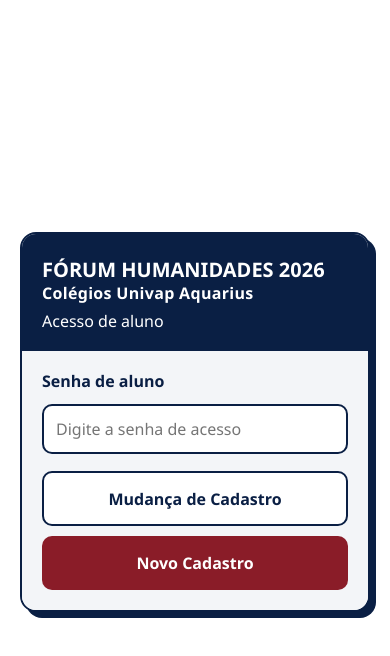
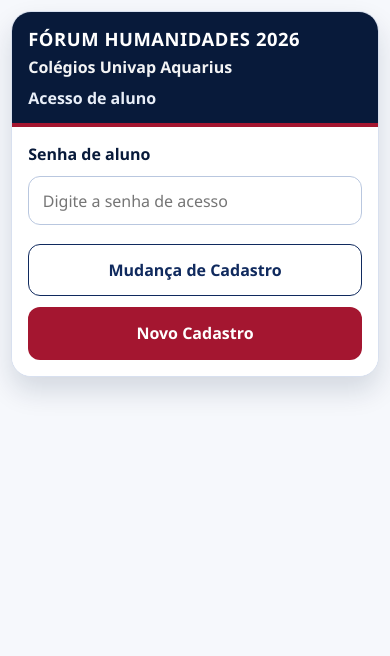
Before and after one commit to guibsonv-hash/forumhumanidades, a website: page index.html in a window 390 px wide. Drawn offline with nearby package versions, Linux system fonts and the light colour scheme.

Commit message:
Update styles.css

```diff
--- a/styles.css
+++ b/styles.css
@@ -1,8 +1,12 @@
 :root {
-  --blue-dark: #0a1f44;
-  --red-dark: #8a1c28;
+  --navy-900: #081a3a;
+  --navy-800: #102a5e;
+  --navy-100: #e8eef8;
+  --red-800: #7f1127;
+  --red-700: #a41630;
   --white: #ffffff;
-  --neutral-light: #f3f5f8;
+  --slate-50: #f6f8fc;
+  --slate-200: #d8e0ef;
 }
 
 * {
@@ -13,23 +17,22 @@
   margin: 0;
   min-height: 100vh;
   font-family: "Segoe UI", Tahoma, Geneva, Verdana, sans-serif;
-  color: var(--blue-dark);
-  background: var(--white);
-  display: grid;
-  place-items: center;
-  padding: 1.25rem;
+  color: var(--navy-900);
+  background: var(--slate-50);
+  padding: 1rem;
 }
 
 .page {
   width: 100%;
-  max-width: 560px;
+  max-width: 860px;
+  margin: 0 auto;
 }
 
 .card {
   background: var(--white);
-  border: 2px solid var(--blue-dark);
-  border-radius: 16px;
-  box-shadow: 8px 8px 0 var(--blue-dark);
+  border: 1px solid var(--slate-200);
+  border-radius: 20px;
+  box-shadow: 0 14px 28px rgba(8, 26, 58, 0.14);
   overflow: hidden;
 }
 
@@ -38,39 +41,42 @@
 }
 
 .card-header {
-  background: var(--blue-dark);
+  background: var(--navy-900);
   color: var(--white);
-  padding: 1.2rem 1.25rem;
+  padding: 1.25rem 1.25rem 1rem;
+  border-bottom: 4px solid var(--red-700);
+}
+
+.brand-title {
+  margin: 0;
+  font-size: clamp(1.15rem, 3.4vw, 2rem);
+  letter-spacing: 0.03em;
+  line-height: 1.15;
+  font-weight: 900;
 }
 
 .event-tag {
-  margin: 0;
-  color: var(--white);
-  font-weight: 700;
-  letter-spacing: 0.02em;
-}
-
-.card-header h1 {
-  margin: 0.35rem 0 0;
-  font-size: 1.5rem;
-  line-height: 1.2;
+  margin: 0.4rem 0 0;
+  opacity: 0.95;
+  font-weight: 600;
 }
 
 .subtitle {
-  margin: 0.35rem 0 0;
-  color: var(--white);
+  margin: 0.55rem 0 0;
+  font-weight: 600;
+  color: var(--navy-100);
 }
 
 .form {
   display: grid;
-  gap: 0.7rem;
-  padding: 1.2rem 1.25rem 1.3rem;
-  background: var(--neutral-light);
+  gap: 0.72rem;
+  padding: 1.2rem;
+  background: var(--white);
 }
 
 label {
   font-weight: 700;
-  color: var(--blue-dark);
+  color: var(--navy-900);
 }
 
 input,
@@ -82,89 +88,90 @@
 input,
 select {
   width: 100%;
-  padding: 0.75rem;
-  border: 2px solid var(--blue-dark);
-  border-radius: 10px;
+  padding: 0.78rem 0.85rem;
+  border: 1.5px solid #b9c7df;
+  border-radius: 12px;
   background: var(--white);
-  color: var(--blue-dark);
+  color: var(--navy-900);
 }
 
 input:focus,
 select:focus,
 button:focus {
-  outline: 3px solid var(--red-dark);
-  outline-offset: 1px;
+  outline: 3px solid rgba(164, 22, 48, 0.28);
+  border-color: var(--red-700);
 }
 
 .error-message {
   margin: 0.1rem 0 0;
-  color: var(--red-dark);
+  color: var(--red-700);
   font-weight: 700;
 }
 
 .info-message {
   margin: 0.1rem 0 0;
-  color: var(--blue-dark);
+  color: var(--navy-800);
   font-weight: 600;
-  line-height: 1.4;
+  line-height: 1.45;
 }
 
 button[type="submit"] {
-  margin-top: 0.55rem;
+  margin-top: 0.58rem;
   border: 0;
-  border-radius: 10px;
-  padding: 0.9rem;
+  border-radius: 12px;
+  padding: 0.92rem;
   font-weight: 800;
   color: var(--white);
-  background: var(--red-dark);
+  background: var(--red-700);
   cursor: pointer;
 }
 
 button[type="submit"]:hover,
 .primary-btn:hover {
-  filter: brightness(1.06);
+  filter: brightness(1.05);
+}
+
+button:disabled {
+  opacity: 0.62;
+  cursor: not-allowed;
 }
 
 .secondary-btn {
-  border: 2px solid var(--blue-dark);
-  border-radius: 10px;
+  border: 1.5px solid var(--navy-800);
+  border-radius: 12px;
   padding: 0.9rem;
   font-weight: 700;
-  color: var(--blue-dark);
+  color: var(--navy-800);
   background: var(--white);
   cursor: pointer;
 }
 
 .secondary-btn:hover {
-  background: #e8edf5;
+  background: #f2f6fd;
 }
 
 .primary-btn {
   border: 0;
-  border-radius: 10px;
-  padding: 1rem;
+  border-radius: 12px;
+  padding: 0.98rem;
   font-weight: 800;
   color: var(--white);
-  background: var(--red-dark);
+  background: var(--red-700);
   cursor: pointer;
 }
 
 .mode-row {
   display: grid;
-  grid-template-columns: 1fr 1.2fr;
-  gap: 0.6rem;
-  margin-top: 0.4rem;
-}
-
-.mode-row .secondary-btn {
-  padding: 0.9rem;
+  grid-template-columns: 1fr 1.25fr;
+  gap: 0.65rem;
+  margin-top: 0.42rem;
 }
 
 .action-row {
   display: grid;
   grid-template-columns: 1fr 1fr;
-  gap: 0.6rem;
-  margin-top: 0.55rem;
+  gap: 0.62rem;
+  margin-top: 0.56rem;
 }
 
 .action-row button[type="submit"] {
@@ -174,7 +181,7 @@
 .modal {
   position: fixed;
   inset: 0;
-  background: rgba(10, 31, 68, 0.5);
+  background: rgba(8, 26, 58, 0.58);
   display: grid;
   place-items: center;
   padding: 1rem;
@@ -185,48 +192,72 @@
 }
 
 .modal-content {
-  width: min(100%, 420px);
+  width: min(100%, 460px);
   background: var(--white);
-  border: 3px solid var(--blue-dark);
-  border-radius: 14px;
-  padding: 1.1rem;
+  border: 2px solid var(--navy-800);
+  border-radius: 16px;
+  padding: 1.15rem;
   text-align: center;
+  box-shadow: 0 12px 26px rgba(8, 26, 58, 0.24);
 }
 
 .modal-content.modal-error {
-  border-color: var(--red-dark);
+  border-color: var(--red-700);
 }
 
 .modal-content h2 {
   margin-top: 0;
-  color: var(--blue-dark);
+  color: var(--navy-900);
 }
 
 #modal-message {
-  color: var(--blue-dark);
+  color: var(--navy-900);
+  line-height: 1.4;
 }
 
 #close-modal-btn {
   border: 0;
   border-radius: 10px;
-  padding: 0.7rem 1rem;
+  padding: 0.72rem 1rem;
   color: var(--white);
-  background: var(--blue-dark);
+  background: var(--navy-900);
   font-weight: 700;
   cursor: pointer;
 }
 
-@media (max-width: 480px) {
-  .card {
-    box-shadow: 6px 6px 0 var(--blue-dark);
+@media (min-width: 900px) {
+  body {
+    padding: 2rem 1.2rem;
   }
 
-  .card-header h1 {
-    font-size: 1.25rem;
+  .card {
+    border-radius: 24px;
   }
 
-  .action-row,
-  .mode-row {
+  .card-header {
+    padding: 1.6rem 1.8rem 1.2rem;
+  }
+
+  .form {
+    padding: 1.4rem 1.8rem 1.6rem;
+  }
+}
+
+@media (max-width: 640px) {
+  body {
+    padding: 0.7rem;
+  }
+
+  .mode-row,
+  .action-row {
     grid-template-columns: 1fr;
   }
+
+  .form {
+    padding: 1rem;
+  }
+
+  .card-header {
+    padding: 1rem 1rem 0.9rem;
+  }
 }
```
